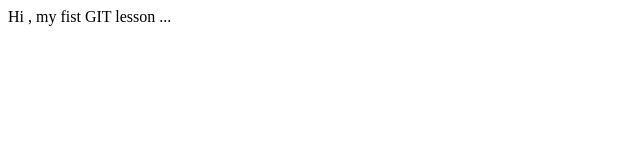
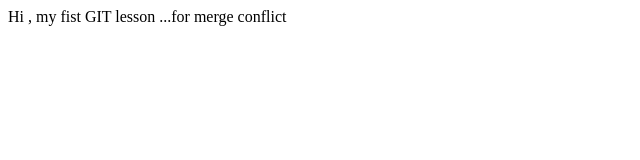
Before and after one commit to nagesh-jatti-mpf/TestGitRepository, a plain HTML site: page index.html in a window 1280 px wide. Shown: the whole page, without its empty margins (0-640 px from the left). Drawn offline with Linux system fonts and the light colour scheme.

Commit message:
Update index.html

```diff
--- a/index.html
+++ b/index.html
@@ -1,5 +1,5 @@
 <html>
 <body>
-Hi , my fist GIT lesson ...
+Hi , my fist GIT lesson ...for merge conflict
 </body>
 </html>
```
